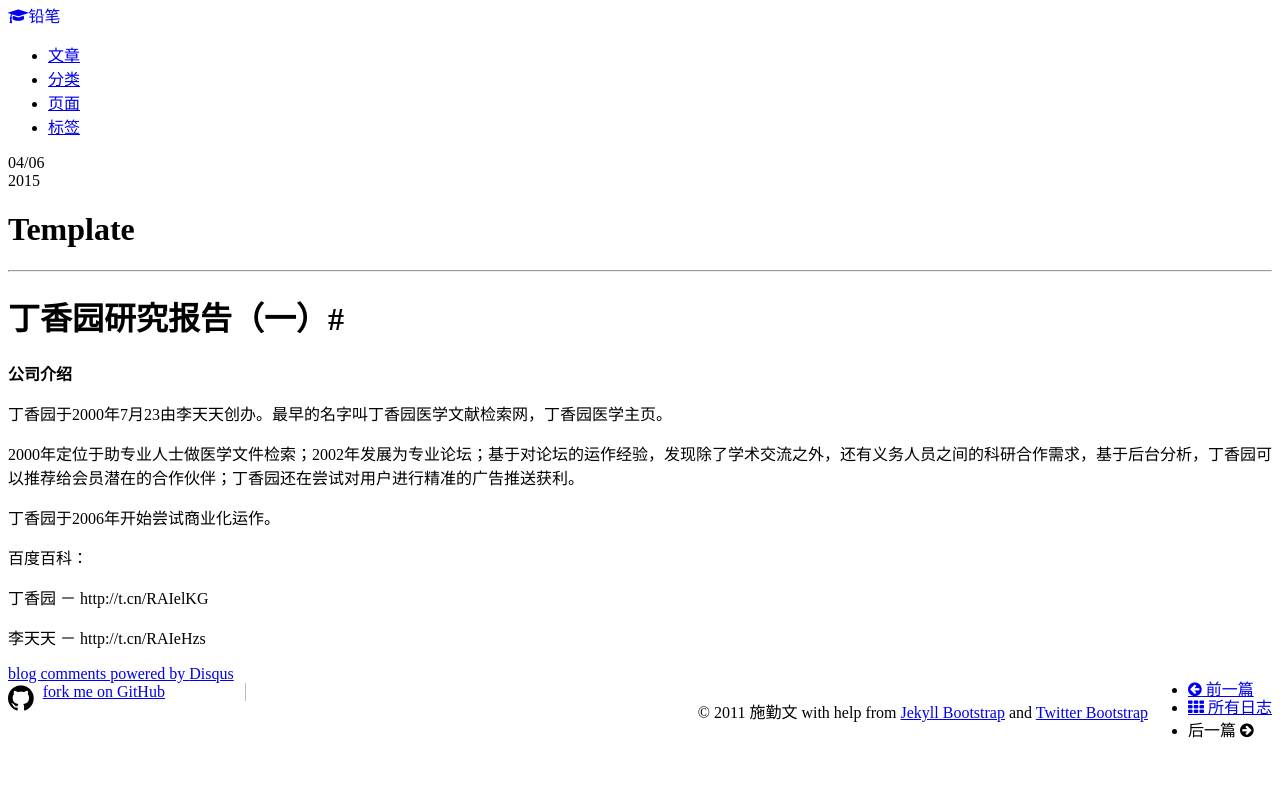
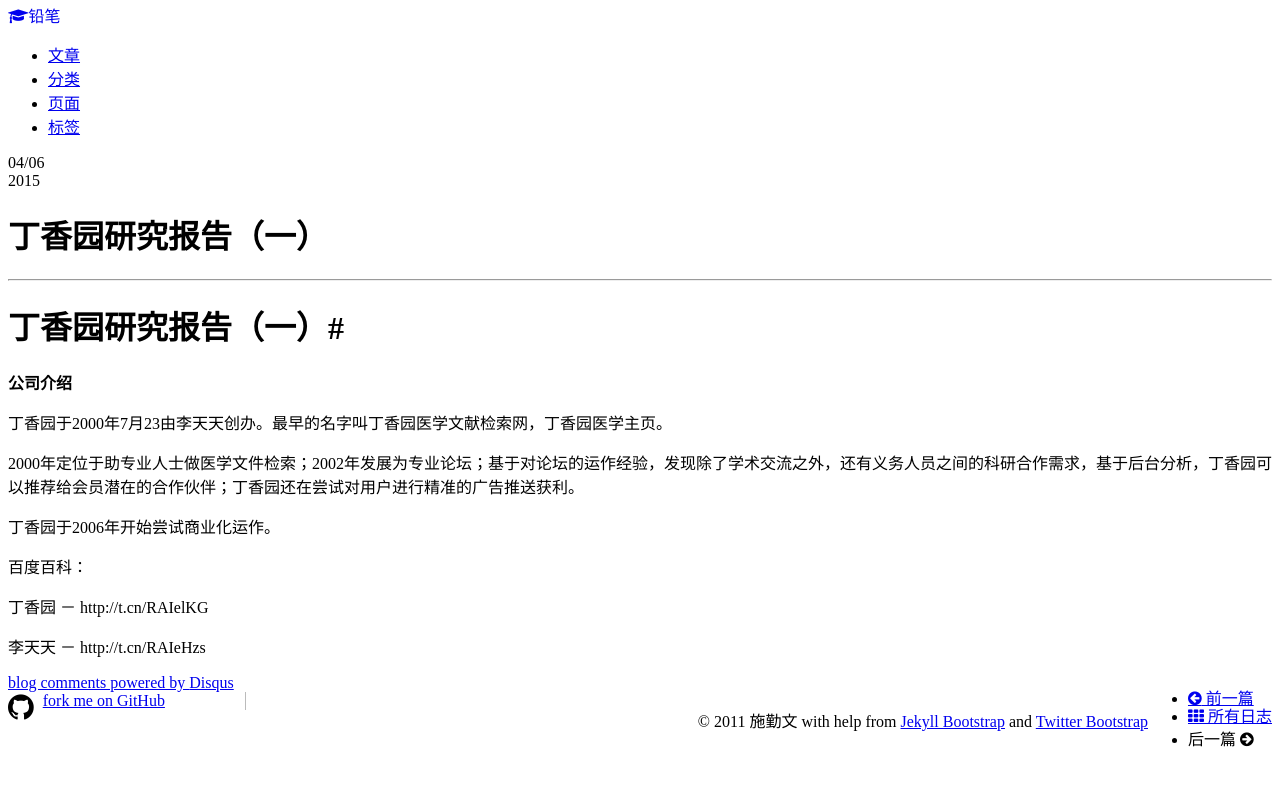
Before and after one commit to qinwenshi/qianbi, a Jekyll site: the page built from _posts/2015-04-06-dxy-series-company-brief.md, in a window 1280 px wide. Shown: the top 786 px of the page. Built offline with Jekyll 4.4.1, drawn with Linux system fonts in a browser that asks for light colours; nearby versions of some CDN libraries; Markdown is read by kramdown in place of the engine named in the settings; comment, search, counter and statistics services are not loaded.

Commit message:
updated template

```diff
--- a/_posts/2015-04-06-dxy-series-company-brief.md
+++ b/_posts/2015-04-06-dxy-series-company-brief.md
@@ -6,7 +6,7 @@
 tags : [互联网, dxy,移动医疗]
 ---
 {% include JB/setup %}
-# Template
+# 丁香园研究报告（一）
 ---
 
 #丁香园研究报告（一）#
```
